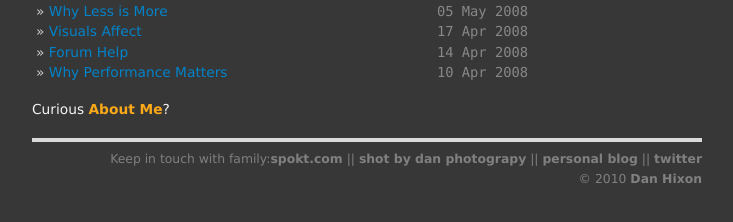
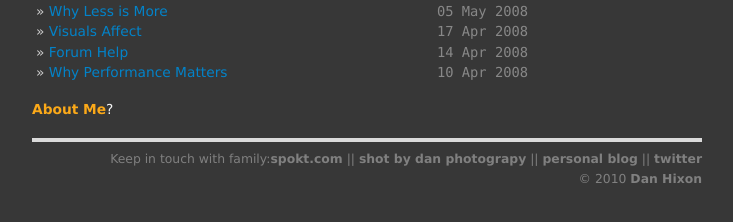
Before and after one commit to incas56/incas56.github.io, a Jekyll site: the page built from life.html, in a window 1280 px wide. Shown: the part 449-671 px from the top of the page, without its empty margins (273-1006 px from the left). Built offline with Jekyll 4.4.1, drawn with Linux system fonts in a browser that asks for light colours.

Commit message:
Update life.html

```diff
--- a/life.html
+++ b/life.html
@@ -10,6 +10,6 @@ title: Dan's Tech Blog
       <li><span>{{ post.date | date_to_string }}</span> &raquo; <a href="{{ post.url }}">{{ post.title }}</a></li>
     {% endfor %}
   </ul>
- <p>Curious <a href="/about.html" class="orange">About Me</a>?</p>
+ <p><a href="/about.html" class="orange">About Me</a>?</p>
 <p></p>
 </div>
```
Also changed, not shown: other parts of life.html (+1 -1 lines).
